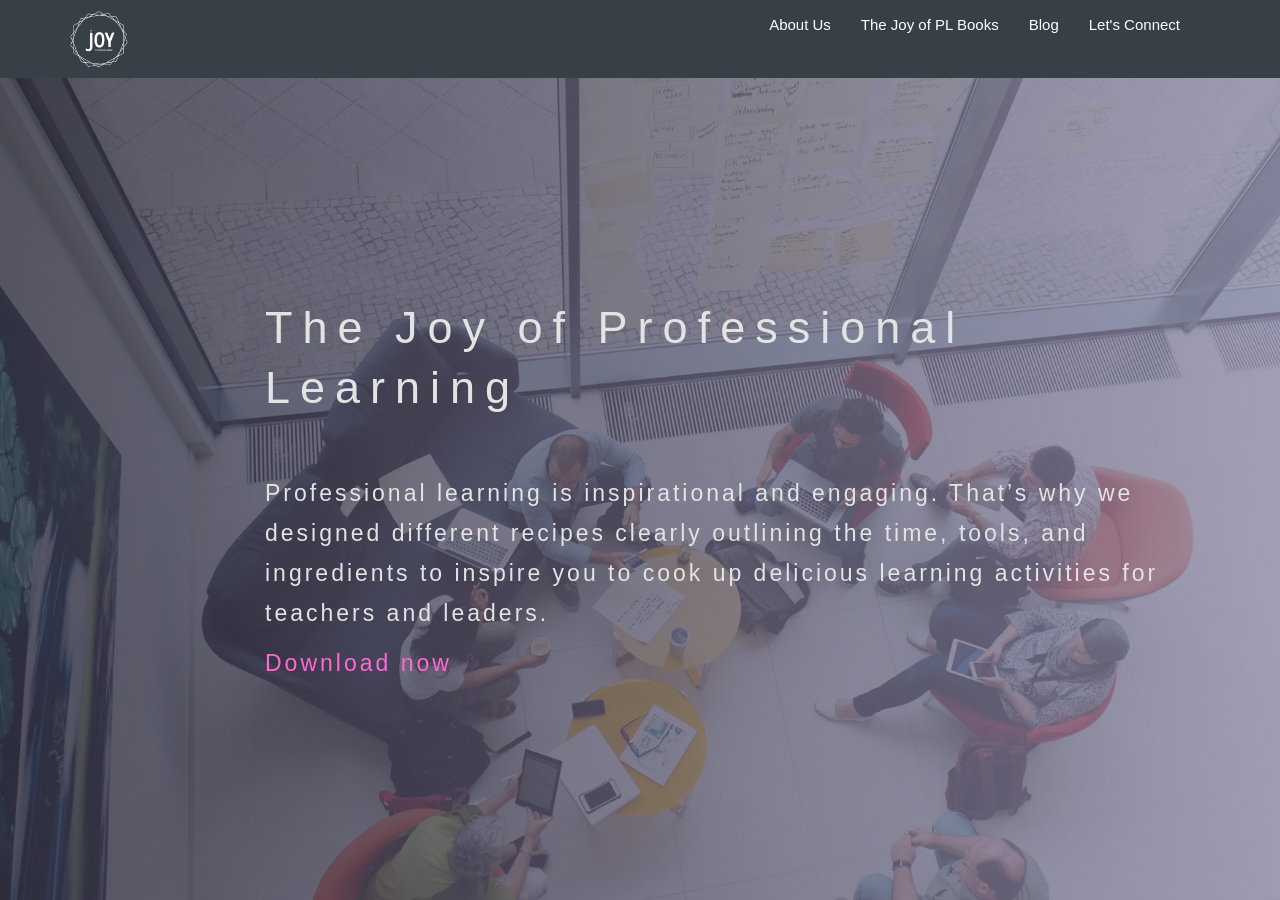
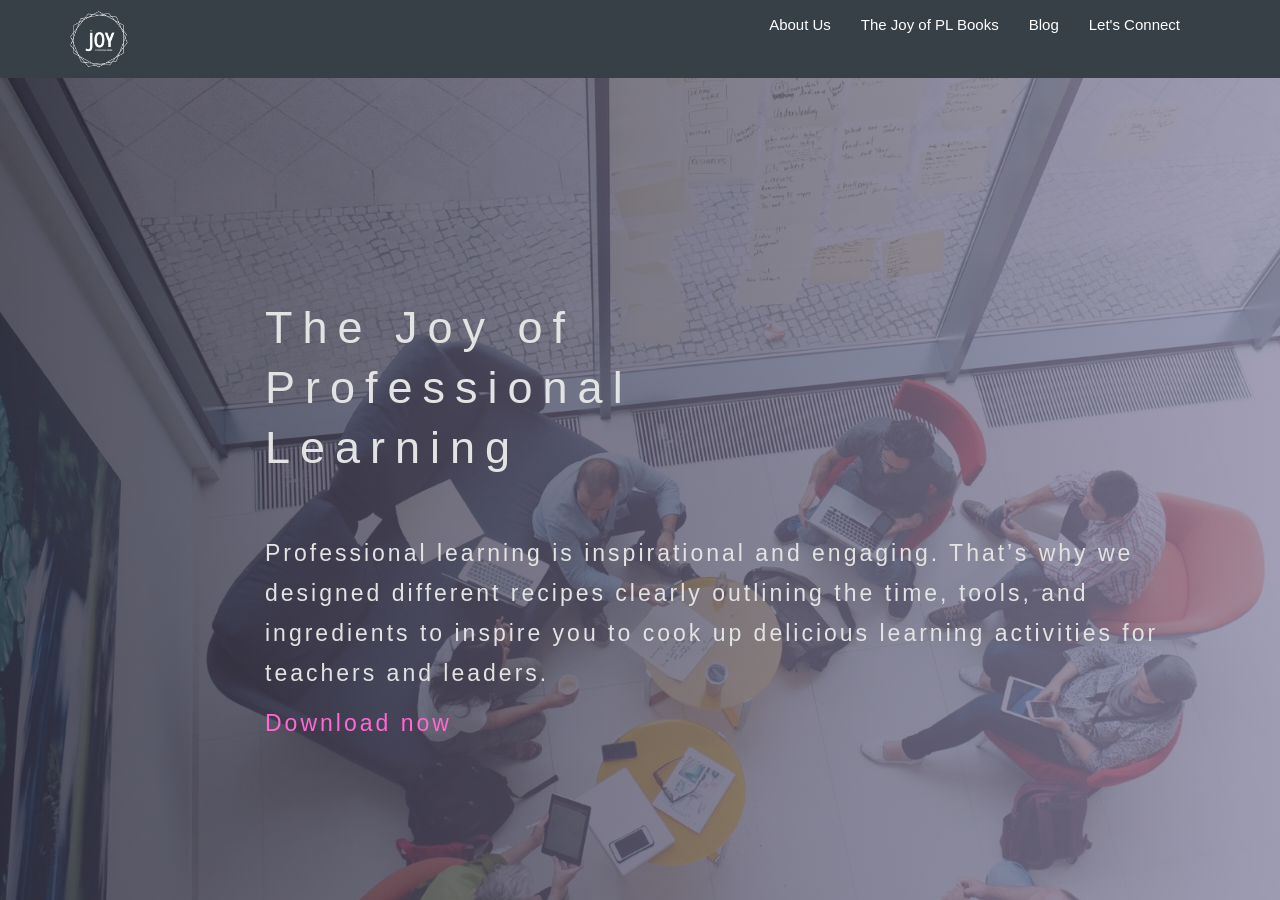
Before and after one commit to meesterkurt/joyofprofessionallearning, a Jekyll site: the page built from index.md, in a window 1280 px wide and 900 px high. Built offline with Jekyll 4.4.1, drawn with Linux system fonts in a browser that asks for light colours; nearby versions of some CDN libraries; some web fonts are replaced.

Commit message:
Update index.md

```diff
--- a/index.md
+++ b/index.md
@@ -11,7 +11,7 @@ permalink: /
     <div class="row">
       <div class="col-md-10 col-md-offset-2">
         <div class="block">
-          <h1 class="animated fadeInUp"> The Joy of Professional Learning</h1>
+          <h1 class="animated fadeInUp"> The Joy of<br>Professional<br>Learning</h1>
           <p class="animated fadeInUp">Professional learning is inspirational and engaging. That’s why we designed different recipes clearly outlining the time, tools, and ingredients to inspire you to cook up delicious learning activities for teachers and leaders.</p>
           <p class="animated fadeInUp"><a href="/books">Download now</a></p>
         </div>
```
